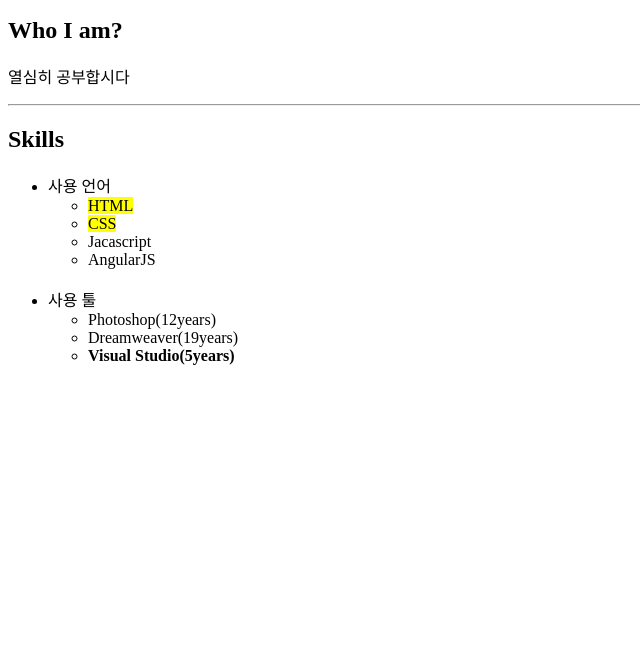
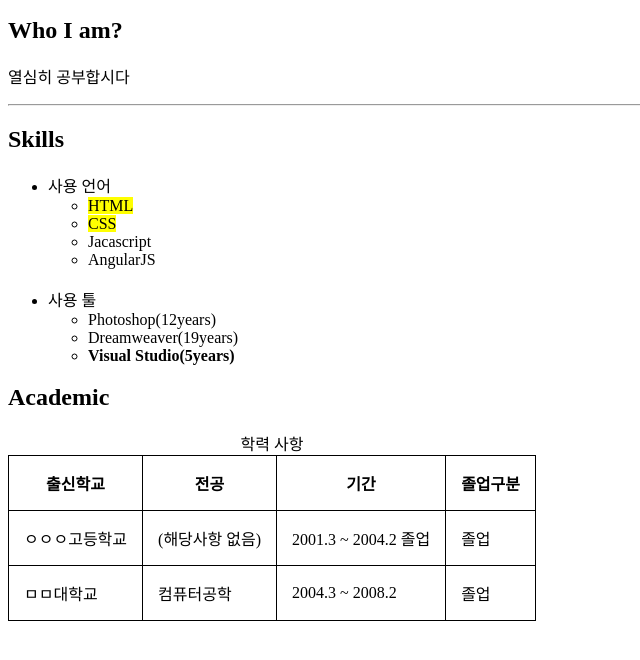
Before and after one commit to my-U/html5_css3_study, a plain HTML site: page 09/09_15/index.html in a window 1280 px wide. Shown: the part 116-776 px from the top of the page, without its empty margins (0-640 px from the left). Drawn offline with Linux system fonts and the light colour scheme.

Commit message:
html_css_practice_09_15

```diff
--- a/09/09_15/index.html
+++ b/09/09_15/index.html
@@ -3,6 +3,15 @@
     <head>
         <title>온라인 프로필</title>
         <meta charset="utf-8">
+        <style>
+            table, th, td {
+                border : 1px solid black; /*1픽셀짜리 테두리*/
+                border-collapse: collapse; /*중복되는 테두리를 한 줄로 표시*/
+            }
+            th, td {
+                padding: 15px; /*셀 테두리와 내용 사이의 여백*/
+            }
+        </style>
     </head>
     <body>
         <h1> 홍길동 </h1>
@@ -28,5 +37,32 @@
                 </ul>
             </li>
         </ul>
+
+        <h2>Academic</h2>
+        <table>
+            <caption>학력 사항</caption>
+            <thead>
+                <tr>
+                    <th>출신학교</th>
+                    <th>전공</th>
+                    <th>기간</th>
+                    <th>졸업구분</th>
+                </tr>
+            </thead>
+            <tbody>
+                <tr>
+                    <td>ㅇㅇㅇ고등학교</td>
+                    <td>(해당사항 없음)</td>
+                    <td>2001.3 ~ 2004.2 졸업</td>
+                    <td>졸업</td>
+                </tr>
+                <tr>
+                    <td>ㅁㅁ대학교</td>
+                    <td>컴퓨터공학</td>
+                    <td>2004.3 ~ 2008.2</td>
+                    <td>졸업</td>
+                </tr>
+            </tbody>
+        </table>
     </body>
 </html>
```
